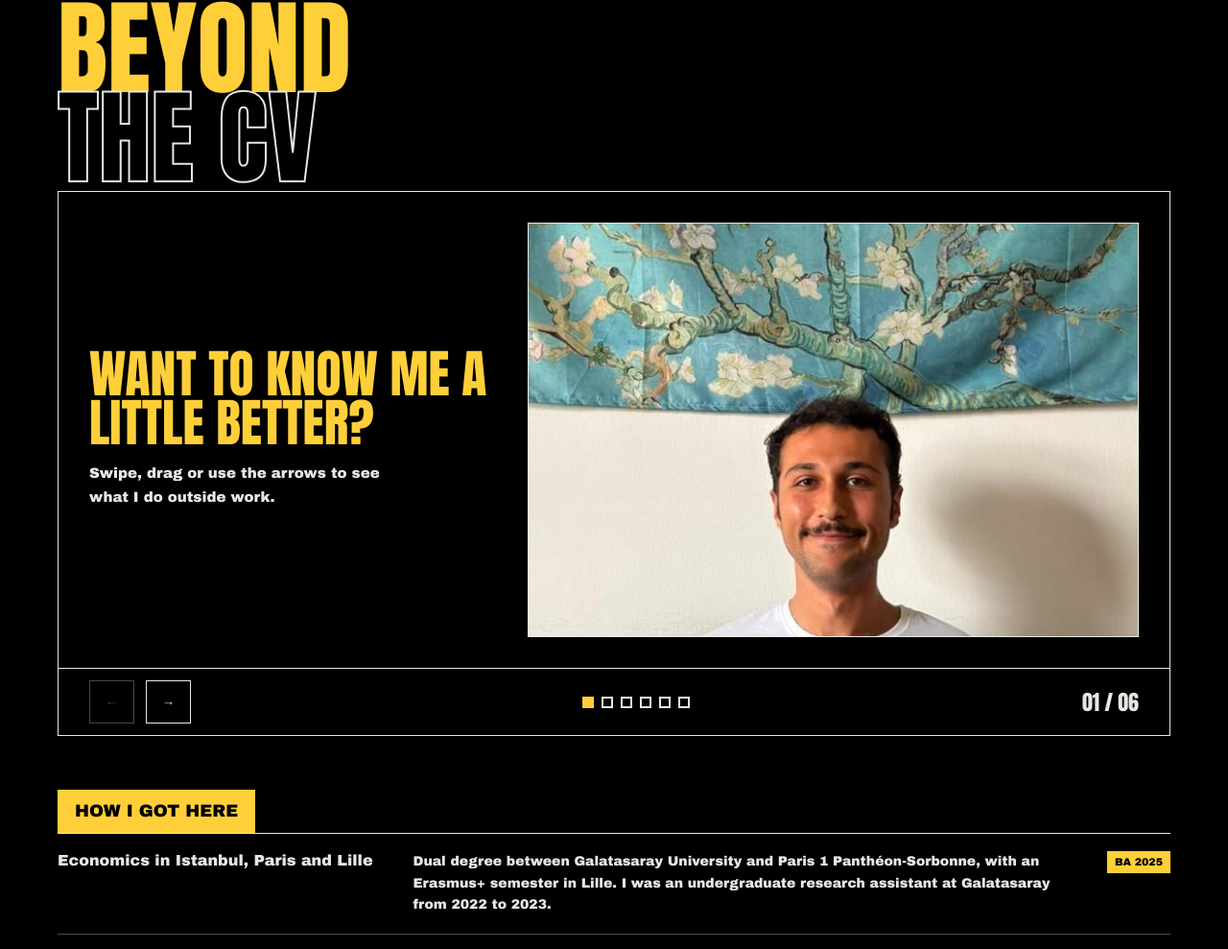
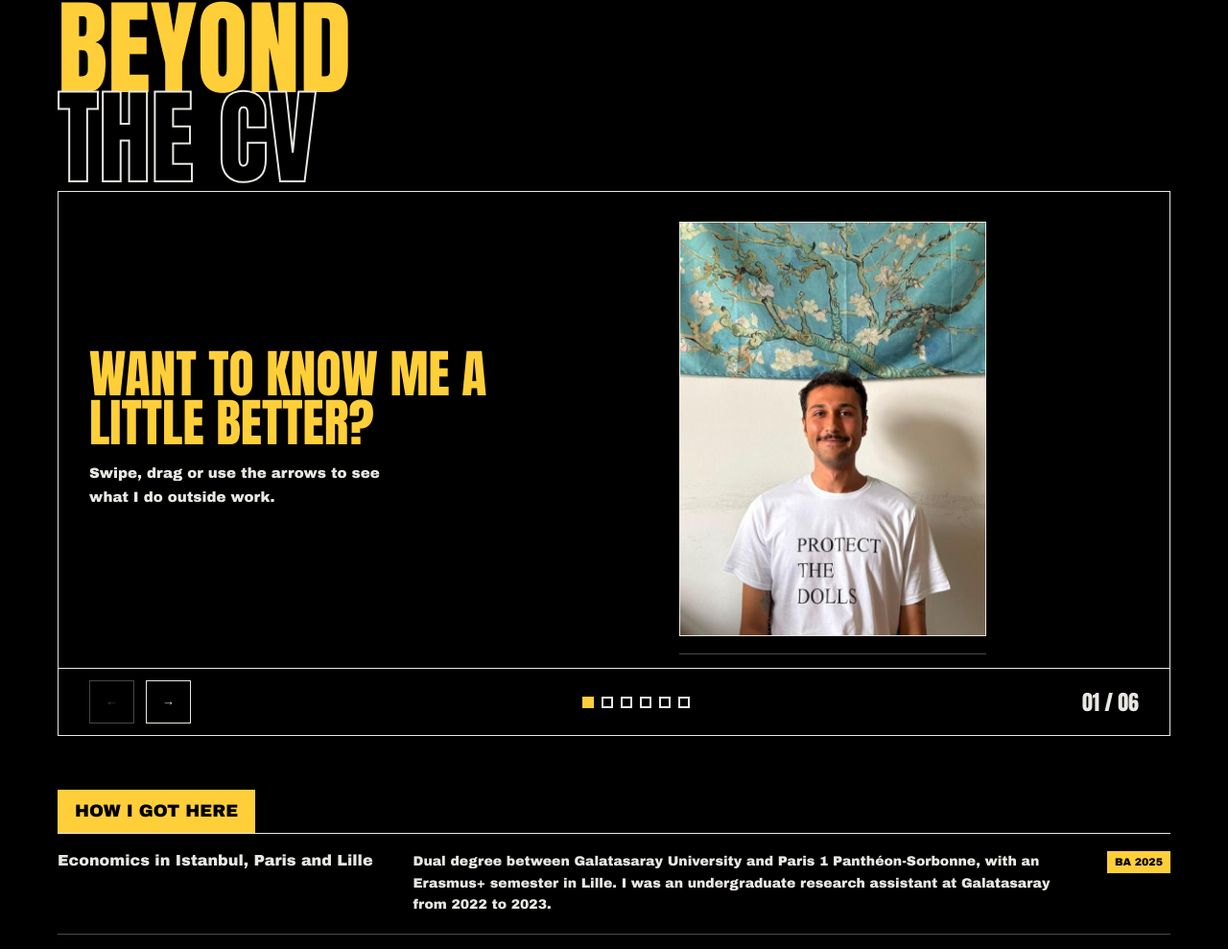
Before and after one commit to mbagdinli25-blip/crest_css, a plain HTML site: page index.html in a window 1280 px wide. Shown: the part 4571-5560 px from the top of the page at 96% size. Drawn offline with Linux system fonts and the light colour scheme; a web font is replaced by a local one.

Commit message:
Update index.html

```diff
--- a/index.html
+++ b/index.html
@@ -176,13 +176,10 @@ section{scroll-margin-top:64px}
 .slide-text{display:flex;flex-direction:column;justify-content:center;gap:14px;min-width:0}
 .slide-text h3{font:clamp(2rem,4.2vw,3.6rem)/.95 var(--display);text-transform:uppercase;color:var(--signal)}
 .slide-text p{font-size:15px;line-height:1.7;max-width:34ch}
-.media{display:grid;gap:10px;min-height:0;grid-auto-rows:minmax(0,1fr)}
-.media.m2,.media.m3,.media.m4{grid-template-columns:1fr 1fr}
-.media.m3{grid-template-rows:minmax(0,1.2fr) minmax(0,1fr)}
-.media.m3 > :first-child{grid-column:1/-1}
-.media.m4{grid-template-rows:repeat(2,minmax(0,1fr))}
-.media > *{display:block;width:100%;height:100%;min-height:0;object-fit:cover;object-position:50% 30%;border:1px solid var(--chalk);background:var(--panel)}
-.media video{object-fit:contain;background:#000}
+.media{display:flex;flex-direction:column;align-items:center;justify-content:center;gap:10px;min-height:0;min-width:0}
+.media .row{display:flex;justify-content:center;gap:10px}
+.media .row > *{flex:none;display:block;object-fit:cover;border:1px solid var(--chalk);background:var(--panel)}
+.media .row > video{object-fit:contain;background:#000}
 .media img{-webkit-user-drag:none;user-select:none}
 .media .ph{display:grid;place-items:center;border-style:dashed;border-color:var(--grit);color:var(--mute);font-size:12px}
 .car-bar{display:flex;align-items:center;gap:12px;padding:12px clamp(16px,3vw,32px);border-top:1px solid var(--chalk)}
@@ -467,7 +464,7 @@ const FRAMES = [
             { img:'img/crochet-4.jpg', alt:'Crochet motif 4' } ] },
   { title:'I love to travel.',
     text:'I love taking my backpack and going to random places.',
-    media:[ { img:'img/travel-1.jpg', alt:'Travel photo 1', pos:'50% 72%' },
+    media:[ { img:'img/travel-1.jpg', alt:'Travel photo 1' },
             { img:'img/travel-2.jpg', alt:'Travel photo 2' },
             { img:'img/travel-3.jpg', alt:'Travel photo 3' } ] },
   { title:'I love cinema.',
@@ -801,19 +798,63 @@ TOOLKIT.forEach(([name, note, keys]) => {
   const prevBtn = $('#prev'), nextBtn = $('#next');
   const calm = matchMedia('(prefers-reduced-motion: reduce)').matches;
   const pad = n => String(n).padStart(2, '0');
+  const GAP = 10;
   let idx = 0;
 
+  /* Aspect ratio of a photo, or of a video (measured from its poster). */
+  const ratioOf = m => new Promise(done => {
+    const src = m.video ? m.poster : m.img;
+    if (!src) return done(16 / 9);
+    const im = new Image();
+    im.onload = () => done(im.naturalWidth / im.naturalHeight);
+    im.onerror = () => done(4 / 3);
+    im.src = src;
+  });
+
+  /* Lays one frame's media out in rows, whole and uncropped, as large as the box allows.
+     It tries every way of cutting the list into rows and keeps the one with the most picture area. */
+  function arrange(box, items) {
+    const W = box.clientWidth, H = box.clientHeight, n = items.length;
+    if (!W || !H || !n) return;
+    let best = null;
+    for (let mask = 0; mask < 1 << (n - 1); mask++) {
+      const rows = [[0]];
+      for (let i = 1; i < n; i++) { if ((mask >> (i - 1)) & 1) rows.push([]); rows[rows.length - 1].push(i); }
+      const sums = rows.map(r => r.reduce((s, i) => s + items[i].a, 0));
+      const hs = rows.map((r, j) => (W - GAP * (r.length - 1)) / sums[j]);
+      const k = Math.min(1, (H - GAP * (rows.length - 1)) / hs.reduce((s, h) => s + h, 0));
+      const area = sums.reduce((s, sum, j) => s + sum * (hs[j] * k) ** 2, 0);
+      if (!best || area > best.area) best = { rows, hs, k, area };
+    }
+    box.replaceChildren(...best.rows.map((r, j) => {
+      const h = best.hs[j] * best.k;
+      return el('div', { class:'row' }, r.map(i => {
+        const node = items[i].node;
+        node.style.height = h + 'px';
+        node.style.width = h * items[i].a + 'px';
+        return node;
+      }));
+    }));
+  }
+
   FRAMES.forEach((f, i) => {
-    const media = f.media.map(m => {
-      const node = m.video
+    const box = el('div', { class:'media' });
+    const items = f.media.map(m => {
+      const item = { a:4 / 3, node:null };
+      item.node = m.video
         ? el('video', { src:m.video, poster:m.poster, controls:true, preload:'none', playsinline:true, 'aria-label':m.alt })
-        : el('img', { src:m.img, alt:m.alt, loading:'lazy', draggable:'false', style:m.pos ? 'object-position:' + m.pos : null });
-      node.addEventListener('error', () => node.replaceWith(el('div', { class:'ph' }, m.video ? 'video coming' : 'photo coming')));
-      return node;
+        : el('img', { src:m.img, alt:m.alt, draggable:'false' });
+      item.node.addEventListener('error', () => {
+        item.node = el('div', { class:'ph' }, m.video ? 'video coming' : 'photo coming');
+        arrange(box, items);
+      });
+      return item;
     });
+    Promise.all(f.media.map(ratioOf)).then(rs => { rs.forEach((a, j) => { items[j].a = a; }); arrange(box, items); });
+    new ResizeObserver(() => arrange(box, items)).observe(box);
     track.append(el('section', { class:'slide', role:'group', 'aria-roledescription':'slide', 'aria-label':`${i + 1} of ${FRAMES.length}` },
       el('div', { class:'slide-text' }, el('h3', {}, f.title), f.text ? el('p', {}, f.text) : null),
-      el('div', { class:'media m' + media.length }, media)));
+      box));
     dots.append(el('li', {}, el('button', { type:'button', 'aria-label':'Go to frame ' + (i + 1), onclick:() => go(i) })));
   });
 
```
